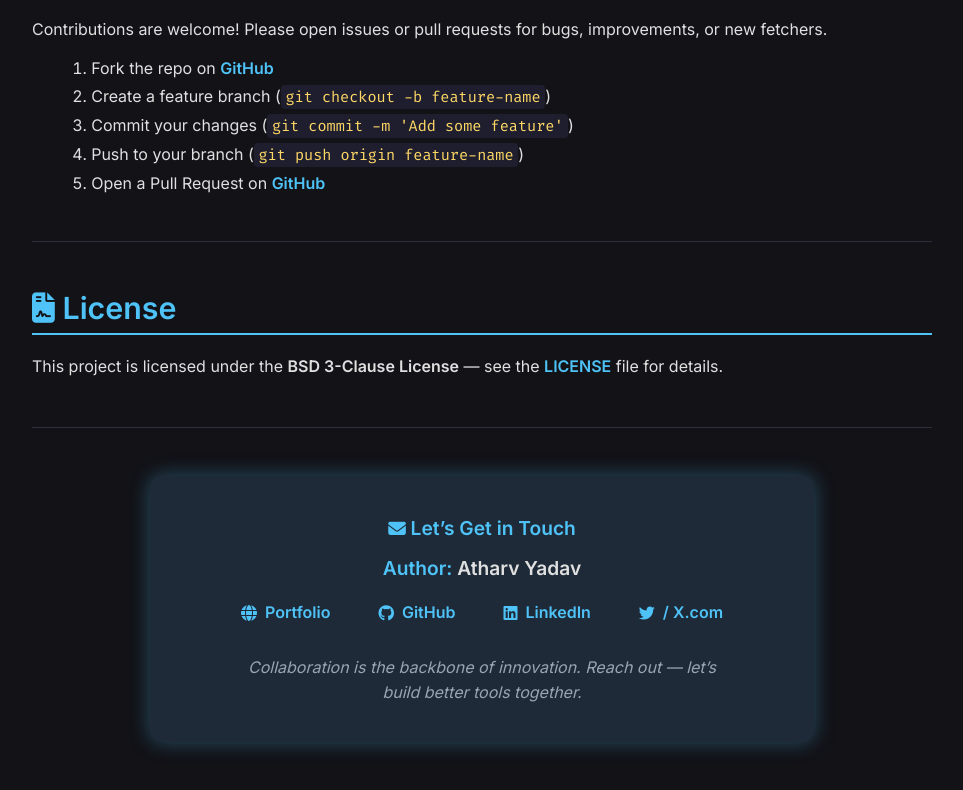
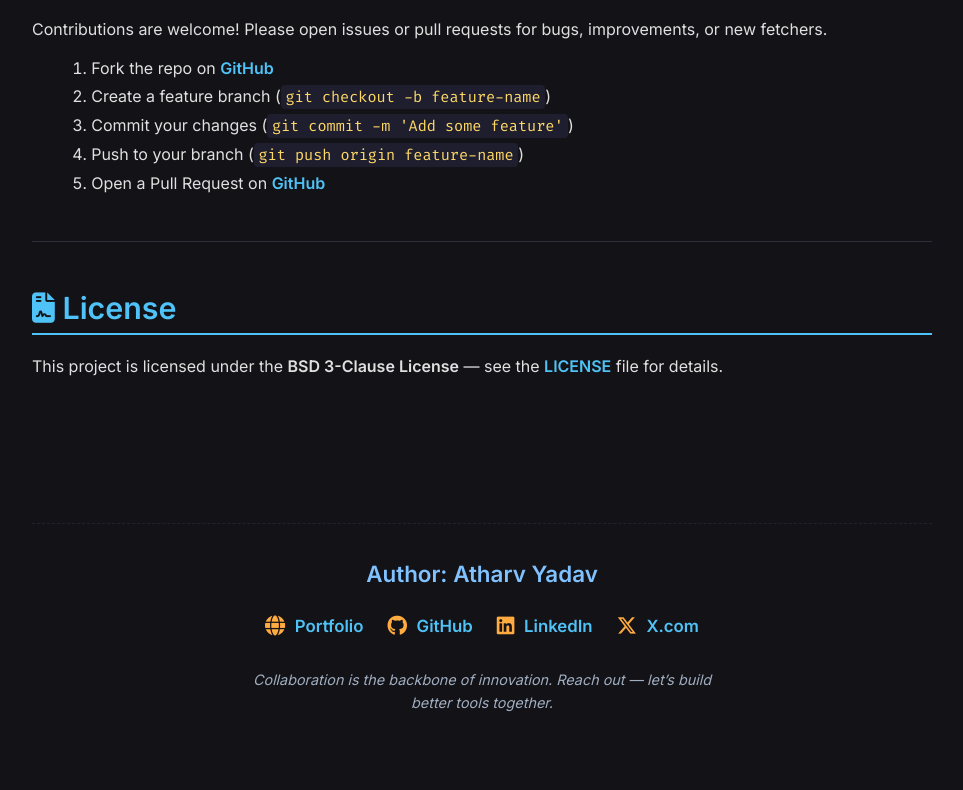
Before and after one commit to atharvbyadav/GhostPath, a plain HTML site: page index.html in a window 1280 px wide. Shown: the part 3823-4613 px from the top of the page, without its empty margins (158-1121 px from the left). Drawn offline with Linux system fonts and the light colour scheme.

Commit message:
Update index.html

```diff
--- a/index.html
+++ b/index.html
@@ -5,9 +5,7 @@
 <meta name="viewport" content="width=device-width, initial-scale=1" />
 <title>GhostPath</title>
 <link rel="stylesheet" href="https://cdnjs.cloudflare.com/ajax/libs/font-awesome/6.5.2/css/all.min.css" integrity="sha512-SnH5WK+bZxgPHs44uWIX+LLJAJ9/2PkPKZ5QiAj6Ta86w+fsb2TkcmfRyVX3pBnMFcV7oQPJkl9QevSCWr3W6A==" crossorigin="anonymous" referrerpolicy="no-referrer" />
-
 <style>
-  /* Dark theme base */
   @import url('https://fonts.googleapis.com/css2?family=Fira+Code&family=Inter:wght@400;600&display=swap');
 
   :root {
@@ -151,23 +149,65 @@
   }
 
   .contact {
-    margin-top: 3rem;
-    padding: 1.8rem 2rem;
-    background-color: #1f2937;
-    border-radius: 12px;
+    margin-top: 4rem;
     text-align: center;
-    box-shadow: 0 0 15px rgba(79, 195, 247, 0.4);
+    padding-top: 2rem;
   }
 
-  .contact p {
-    margin: 0.3rem 0;
+  .contact .hr-top {
+    border: none;
+    border-top: 1px dashed var(--hr-color);
+    margin-bottom: 2rem;
+    opacity: 0.6;
   }
 
-  .contact a {
-    margin: 0 0.8rem;
+  .contact .author-name {
+    font-weight: 700;
+    font-size: 1.4rem;
+    margin-bottom: 0.8rem;
+    color: var(--heading-color);
   }
 
-  /* Responsive */
+  .contact .social-links {
+    margin: 1.5rem 0;
+    display: flex;
+    justify-content: center;
+    flex-wrap: wrap;
+    gap: 1.5rem;
+  }
+
+  .contact .social-links a {
+    font-size: 1.05rem;
+    color: var(--accent-color);
+    display: flex;
+    align-items: center;
+    gap: 0.6rem;
+    transition: color 0.2s ease-in-out, transform 0.2s ease-in-out;
+    text-decoration: none;
+  }
+
+  .contact .social-links a:hover {
+    color: var(--link-hover);
+    transform: translateY(-2px);
+    text-decoration: underline;
+  }
+
+  .contact .social-links a .fas,
+  .contact .social-links a .fab {
+    font-size: 1.2em;
+    color: var(--accent-color-2);
+  }
+
+  .contact .collab-text {
+    font-style: italic;
+    color: #a0aec0;
+    font-size: 0.9rem;
+    margin-top: 2rem;
+    max-width: 500px;
+    margin-left: auto;
+    margin-right: auto;
+  }
+
   @media (max-width: 600px) {
     body {
       padding: 1rem;
@@ -187,6 +227,15 @@
     }
     pre {
       font-size: 0.85rem;
+    }
+	.contact .social-links {
+      gap: 1rem;
+    }
+    .contact .author-name {
+      font-size: 1.2rem;
+    }
+    .contact .social-links a {
+      font-size: 0.95rem;
     }
   }
 </style>
@@ -316,132 +365,25 @@
   <h2><i class="fas fa-file-contract" aria-hidden="true"></i> License</h2>
   <p>This project is licensed under the <strong>BSD 3-Clause License</strong> — see the <a href="https://github.com/atharvbyadav/GhostPath/blob/main/LICENSE" target="_blank" rel="noopener noreferrer">LICENSE</a> file for details.</p>
 
-  <hr />
-
-  <div
-    class="contact"
-    role="contentinfo"
-    aria-label="Contact Information"
-    style="
-      padding: 2rem;
-      background: #1e2a38;
-      border-radius: 12px;
-      box-shadow: 0 0 20px rgba(79, 195, 247, 0.35);
-      text-align: center;
-      max-width: 600px;
-      margin: 2rem auto;
-    "
-  >
-  <p
-    style="
-      font-weight: 600;
-      font-size: 1.2rem;
-      margin-bottom: 0.6rem;
-      color: var(--accent-color);
-    "
-  >
-    <i class="fas fa-envelope" aria-hidden="true" style="font-size: 1.1rem;"></i>
-    <span>Let’s Get in Touch</span>
-  </p>
-  <p
-    style="
-      font-weight: 600;
-      font-size: 1.2rem;
-      margin-bottom: 0.6rem;
-      color: var(--accent-color);
-    "
-  >
-
-    Author: <span style="color: var(--text-color);">Atharv Yadav</span>
-  </p>
-  <p
-    style="
-      margin: 1rem 0;
-      font-size: 1rem;
-      display: flex;
-      justify-content: center;
-      gap: 1.4rem;
-      flex-wrap: wrap;
-    "
-  >
-    <a
-      href="https://atharvbyadav.github.io"
-      target="_blank"
-      rel="noopener noreferrer"
-      style="
-        color: var(--link-color);
-        font-weight: 600;
-        text-decoration: none;
-        display: flex;
-        align-items: center;
-        gap: 0.5rem;
-        transition: color 0.3s;
-      "
-    >
+  <div class="contact" role="contentinfo" aria-label="Contact Information">
+    <hr class="hr-top" />
+    <p class="author-name">Author: Atharv Yadav</p>
+    <div class="social-links">
+      <a href="https://atharvbyadav.github.io" target="_blank" rel="noopener noreferrer">
         <i class="fas fa-globe"></i> Portfolio
       </a>
-    <a
-      href="https://github.com/atharvbyadav"
-      target="_blank"
-      rel="noopener noreferrer"
-      style="
-        color: var(--link-color);
-        font-weight: 600;
-        text-decoration: none;
-        display: flex;
-        align-items: center;
-        gap: 0.5rem;
-        transition: color 0.3s;
-      "
-    >
+      <a href="https://github.com/atharvbyadav" target="_blank" rel="noopener noreferrer">
         <i class="fab fa-github"></i> GitHub
       </a>
-    <a
-      href="https://www.linkedin.com/in/atharvbyadav/"
-      target="_blank"
-      rel="noopener noreferrer"
-      style="
-        color: var(--link-color);
-        font-weight: 600;
-        text-decoration: none;
-        display: flex;
-        align-items: center;
-        gap: 0.5rem;
-        transition: color 0.3s;
-      "
-    >
+      <a href="https://www.linkedin.com/in/atharvbyadav/" target="_blank" rel="noopener noreferrer">
         <i class="fab fa-linkedin"></i> LinkedIn
       </a>
-    <a
-      href="https://x.com/AtharvYadavB"
-      target="_blank"
-      rel="noopener noreferrer"
-      style="
-        color: var(--link-color);
-        font-weight: 600;
-        text-decoration: none;
-        display: flex;
-        align-items: center;
-        gap: 0.5rem;
-        transition: color 0.3s;
-      "
-    >
-      <i class="fab fa-twitter"></i> / X.com
+      <a href="https://x.com/AtharvYadavB" target="_blank" rel="noopener noreferrer">
+        <i class="fab fa-x-twitter"></i> X.com
       </a>
-  </p>
-  <p
-    style="
-      font-style: italic;
-      color: #9aa4b1;
-      font-size: 1rem;
-      margin-top: 1.8rem;
-      max-width: 480px;
-      margin-left: auto;
-      margin-right: auto;
-    "
-  >
-    Collaboration is the backbone of innovation. Reach out — let’s build better
-    tools together.
+    </div>
+    <p class="collab-text">
+      Collaboration is the backbone of innovation. Reach out — let’s build better tools together.
     </p>
   </div>
 
```
Lines whose indentation alone changed are shown as unchanged.
